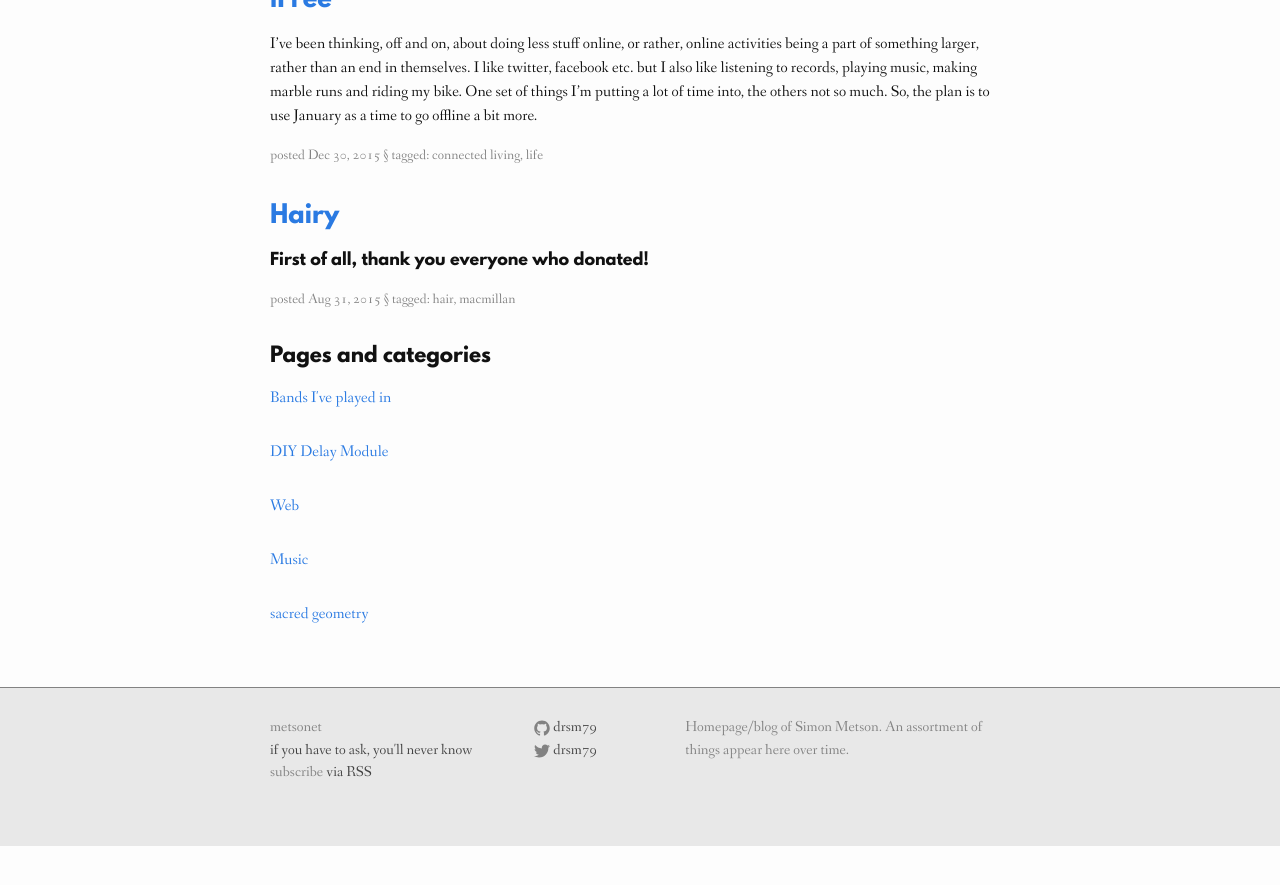
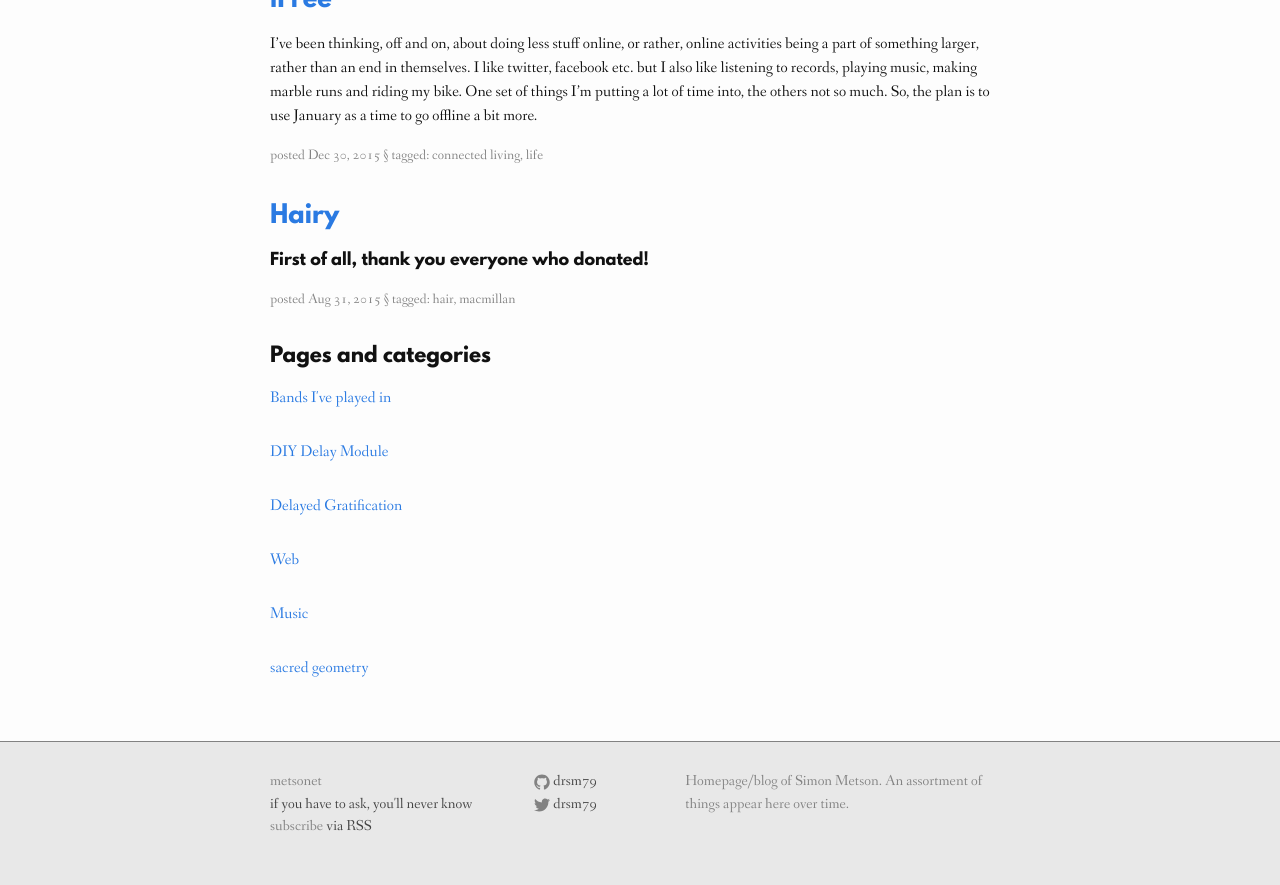
Before and after one commit to drsm79/drsm79.github.com, a Jekyll site: the page built from index.html, in a window 1280 px wide and 900 px high, scrolled down 980 px. Shown: the top 885 px of the window. Built offline with Jekyll 4.4.1, drawn with Linux system fonts in a browser that asks for light colours; before the commit the page ends 1826 px from its top, so only the background shows below that.

Commit message:
Update delayed-gratification.html

```diff
--- a/delayed-gratification.html
+++ b/delayed-gratification.html
@@ -1,3 +1,6 @@
+---
+title: Delayed Gratification
+---
 <!DOCTYPE html>
 <html>
     <head>
```
